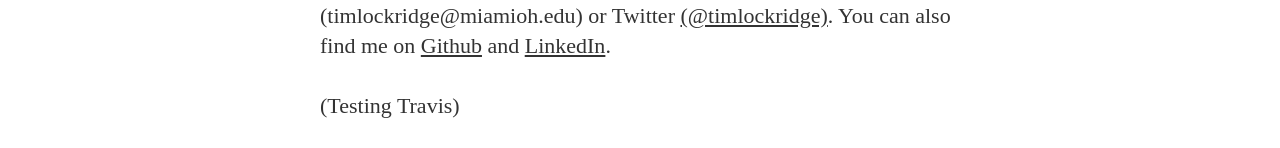
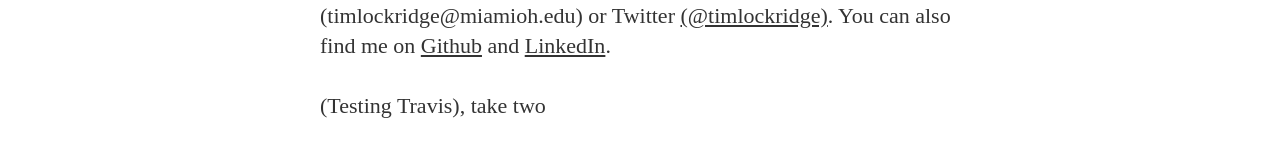
Before and after one commit to timlockridge/timlockridgedotcom, a Jekyll site: the page built from about.md, in a window 1280 px wide. Shown: the part 1681-1829 px from the top of the page. Built offline with Jekyll 4.4.1, drawn with Linux system fonts in a browser that asks for light colours; nearby versions of some CDN libraries; some web fonts are replaced; Markdown is read by kramdown in place of the engine named in the settings.

Commit message:
testing travis again

```diff
--- a/about.md
+++ b/about.md
@@ -26,4 +26,4 @@ My poetry has appeared in a number of literary magazines and websites. A number
 <h2 id="contact">Contact</h2>
 The best way to get in touch with me is via email <br />(timlockridge@miamioh.edu) or Twitter [(@timlockridge)](http://www.twitter.com/timlockridge). You can also find me on [Github](http://www.github.com/timlockridge) and [LinkedIn](http://www.linkedin.com/pub/tim-lockridge/4b/a0a/786/).
 
-<p>(Testing Travis)</p>
+<p>(Testing Travis), take two</p>
```
